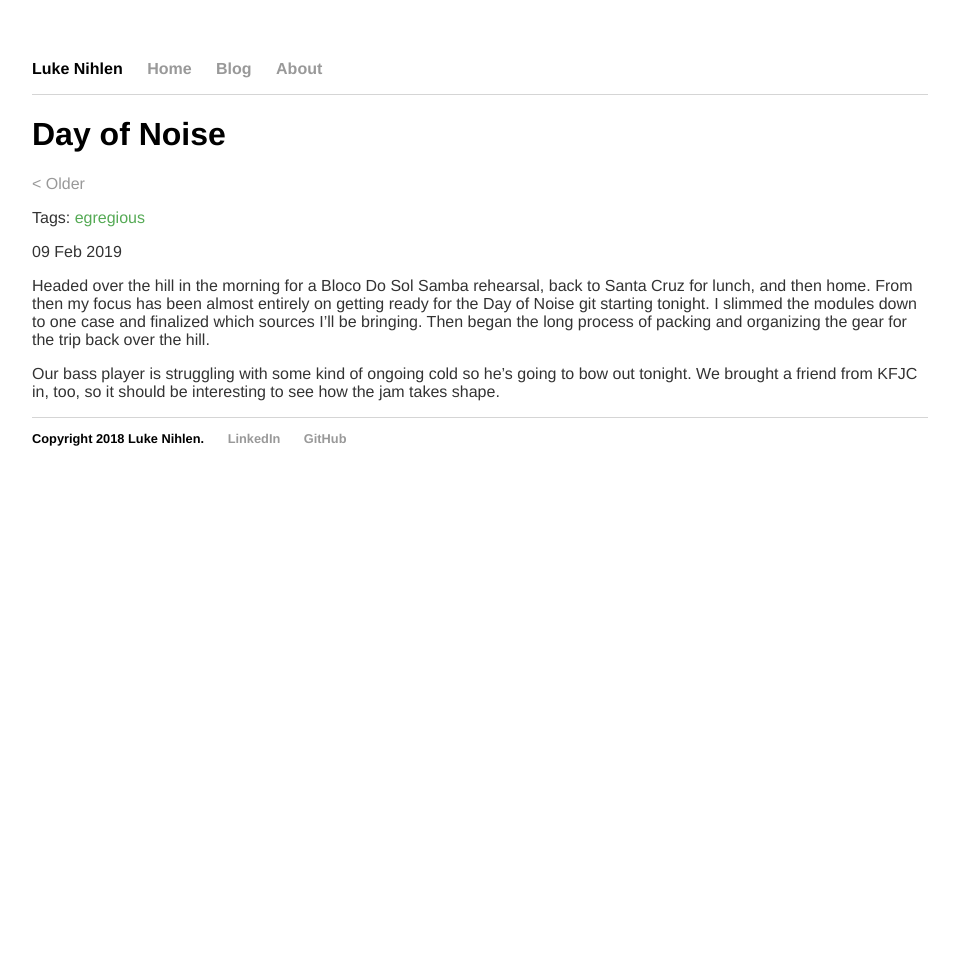
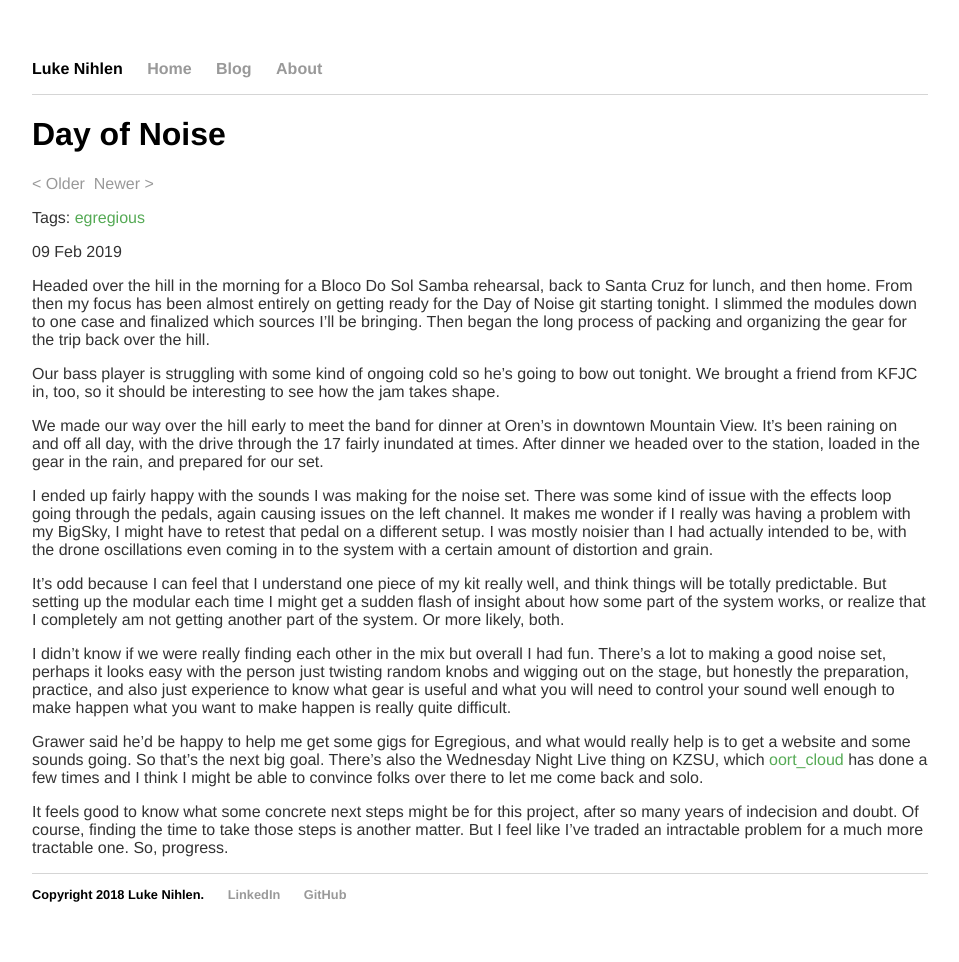
Before and after one commit to lnihlen/lnihlen.github.io, a Jekyll site: the page built from _posts/2019-02-09-day-of-noise.md, in a window 1280 px wide. Shown: the whole page, without its empty margins (160-1119 px from the left). Built offline with Jekyll 4.4.1, drawn with Linux system fonts in a browser that asks for light colours; before the commit the page ends 900 px from its top, so only the background shows below that.

```diff
--- a/_posts/2019-02-09-day-of-noise.md
+++ b/_posts/2019-02-09-day-of-noise.md
@@ -15,3 +15,40 @@ over the hill.
 Our bass player is struggling with some kind of ongoing cold so he's going to
 bow out tonight. We brought a friend from KFJC in, too, so it should be
 interesting to see how the jam takes shape.
+
+We made our way over the hill early to meet the band for dinner at Oren's in
+downtown Mountain View. It's been raining on and off all day, with the drive
+through the 17 fairly inundated at times. After dinner we headed over to the
+station, loaded in the gear in the rain, and prepared for our set.
+
+I ended up fairly happy with the sounds I was making for the noise set. There
+was some kind of issue with the effects loop going through the pedals, again
+causing issues on the left channel. It makes me wonder if I really was having
+a problem with my BigSky, I might have to retest that pedal on a different
+setup. I was mostly noisier than I had actually intended to be, with the
+drone oscillations even coming in to the system with a certain amount of
+distortion and grain.
+
+It's odd because I can feel that I understand one piece of my kit really well,
+and think things will be totally predictable. But setting up the modular each
+time I might get a sudden flash of insight about how some part of the system
+works, or realize that I completely am not getting another part of the system.
+Or more likely, both.
+
+I didn't know if we were really finding each other in the mix but overall I had
+fun. There's a lot to making a good noise set, perhaps it looks easy with the
+person just twisting random knobs and wigging out on the stage, but honestly
+the preparation, practice, and also just experience to know what gear is useful
+and what you will need to control your sound well enough to make happen what
+you want to make happen is really quite difficult.
+
+Grawer said he'd be happy to help me get some gigs for Egregious, and what would
+really help is to get a website and some sounds going. So that's the next big
+goal. There's also the Wednesday Night Live thing on KZSU, which
+{% include tag_link.html tag="oort_cloud" %} has done a few times and I think
+I might be able to convince folks over there to let me come back and solo.
+
+It feels good to know what some concrete next steps might be for this project,
+after so many years of indecision and doubt. Of course, finding the time to
+take those steps is another matter. But I feel like I've traded an intractable
+problem for a much more tractable one. So, progress.
```
Also changed, not shown: _posts/2019-02-10-sclork-clock-2-0.md (added, +55 -0 lines).
